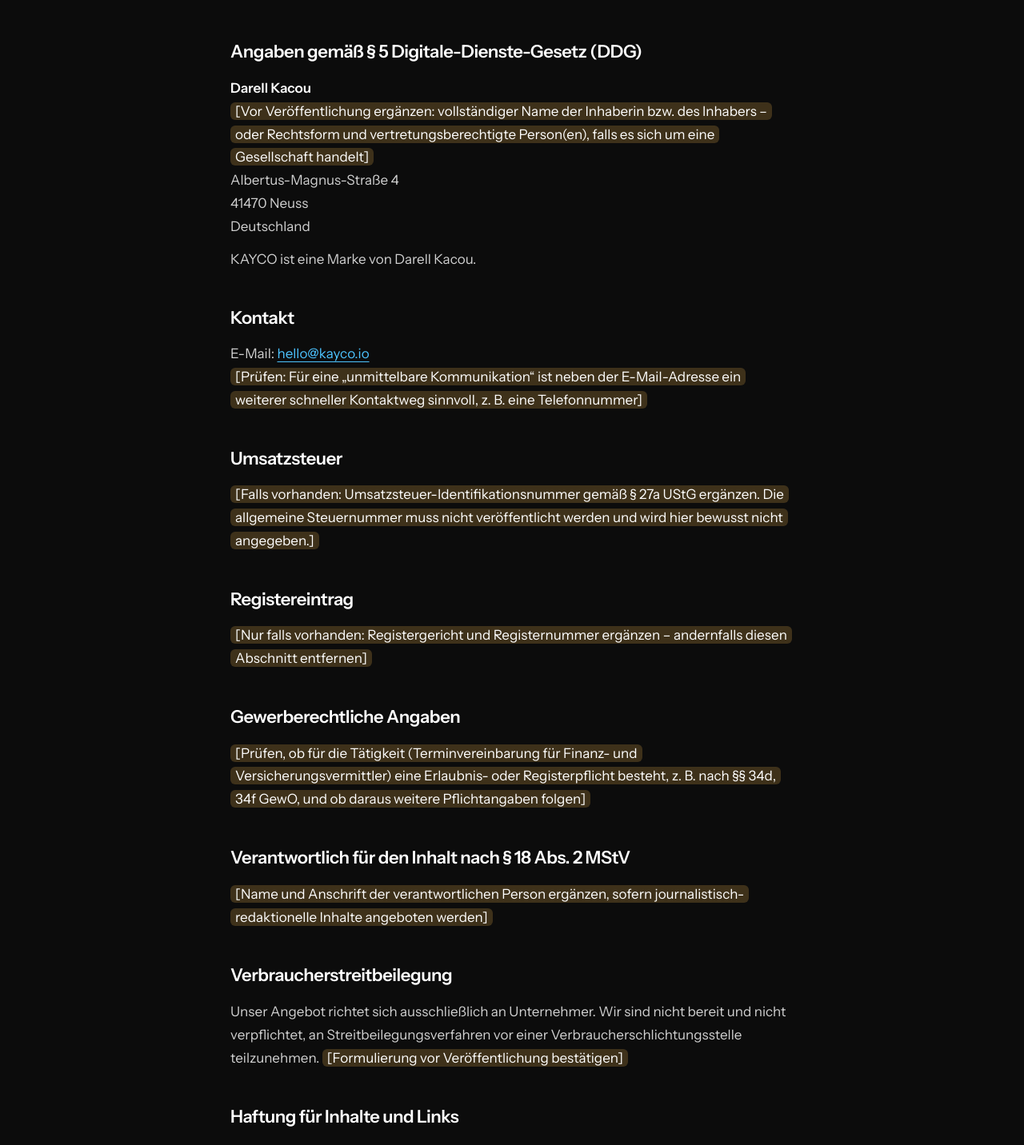
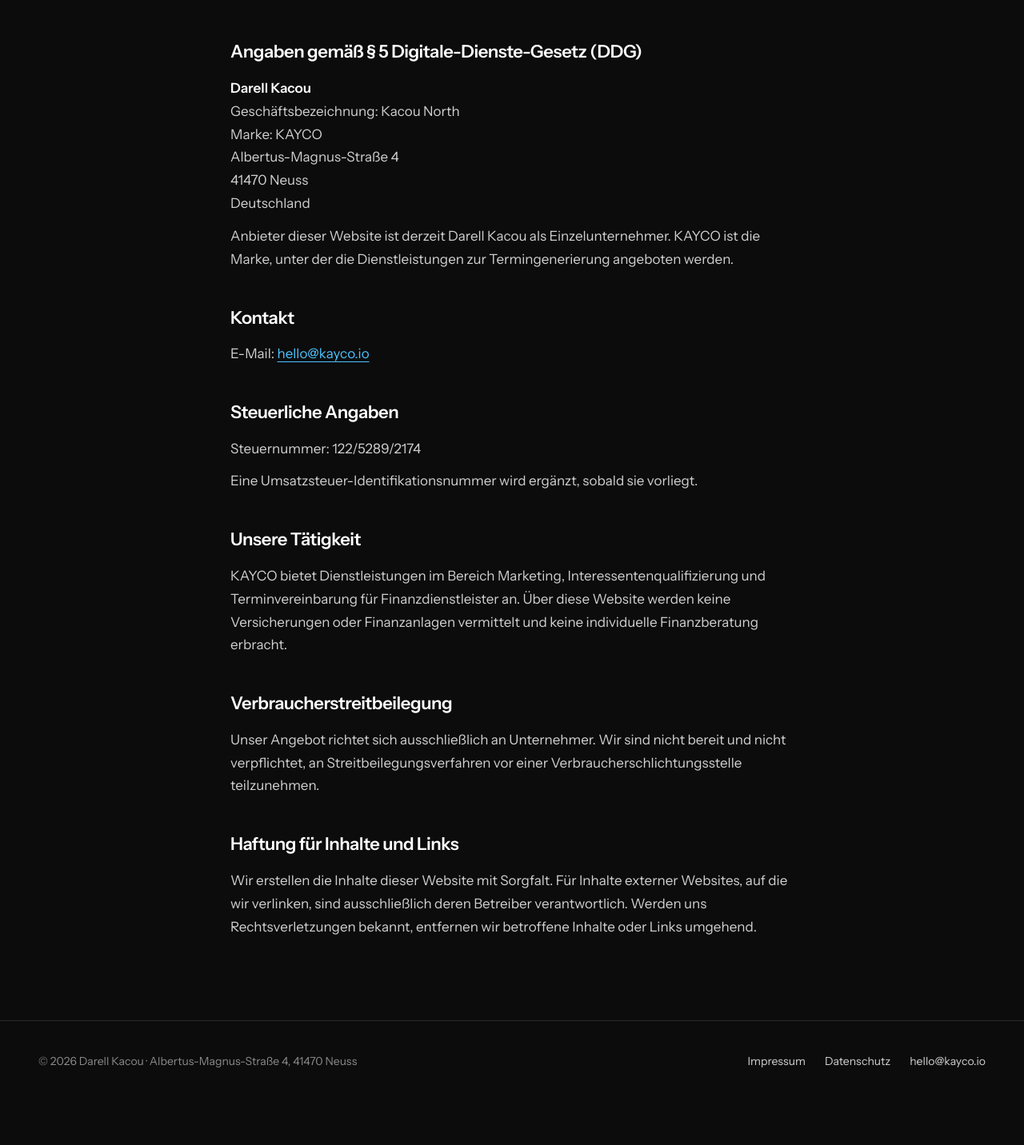
Before and after one commit to Darelljun/terminagentur, a Next.js app: page /impressum in a window 1280 px wide. Shown: the part 430-1862 px from the top of the page at 80% size. After the commit the page ends 1807 px from the top, so only its background shows below. Built offline with nearby package versions, Linux system fonts and the light colour scheme; no server answers.

Commit message:
Update KAYCO legal operator information pending GbR setup

```diff
--- a/src/app/impressum/page.tsx
+++ b/src/app/impressum/page.tsx
@@ -1,26 +1,25 @@
 import type { Metadata } from "next";
-import { LegalPage, Todo } from "@/components/site/legal-page";
+import { LegalPage } from "@/components/site/legal-page";
 import { site } from "@/lib/site";
 
 export const metadata: Metadata = {
   title: "Impressum",
-  description: "Impressum von KAYCO, einer Marke von Kacou North, Neuss.",
+  description: "Impressum und Anbieterkennzeichnung von KAYCO.",
   alternates: { canonical: "/impressum" },
   robots: { index: true, follow: true },
 };
 
 export default function ImpressumPage() {
   return (
-    <LegalPage title="Impressum" updated="November 2026">
+    <LegalPage title="Impressum" updated="November 2026" showDraftNotice={false}>
       <section>
         <h2>Angaben gemäß § 5 Digitale-Dienste-Gesetz (DDG)</h2>
         <p>
           <strong>{site.legalName}</strong>
           <br />
-          <Todo>
-            Vor Veröffentlichung ergänzen: vollständiger Name der Inhaberin bzw. des Inhabers – oder Rechtsform und
-            vertretungsberechtigte Person(en), falls es sich um eine Gesellschaft handelt
-          </Todo>
+          Geschäftsbezeichnung: {site.tradingName}
+          <br />
+          Marke: {site.name}
           <br />
           {site.address.street}
           <br />
@@ -28,70 +27,48 @@ export default function ImpressumPage() {
           <br />
           {site.address.country}
         </p>
-        <p>KAYCO ist eine Marke von {site.legalName}.</p>
+        <p>
+          Anbieter dieser Website ist derzeit Darell Kacou als Einzelunternehmer. KAYCO ist die Marke,
+          unter der die Dienstleistungen zur Termingenerierung angeboten werden.
+        </p>
       </section>
 
       <section>
         <h2>Kontakt</h2>
         <p>
           E-Mail: <a href={`mailto:${site.email}`}>{site.email}</a>
-          <br />
-          <Todo>
-            Prüfen: Für eine „unmittelbare Kommunikation“ ist neben der E-Mail-Adresse ein weiterer schneller Kontaktweg
-            sinnvoll, z. B. eine Telefonnummer
-          </Todo>
         </p>
       </section>
 
       <section>
-        <h2>Umsatzsteuer</h2>
-        <p>
-          <Todo>
-            Falls vorhanden: Umsatzsteuer-Identifikationsnummer gemäß § 27a UStG ergänzen. Die allgemeine Steuernummer
-            muss nicht veröffentlicht werden und wird hier bewusst nicht angegeben.
-          </Todo>
-        </p>
+        <h2>Steuerliche Angaben</h2>
+        <p>Steuernummer: {site.taxNumber}</p>
+        <p>Eine Umsatzsteuer-Identifikationsnummer wird ergänzt, sobald sie vorliegt.</p>
       </section>
 
       <section>
-        <h2>Registereintrag</h2>
+        <h2>Unsere Tätigkeit</h2>
         <p>
-          <Todo>Nur falls vorhanden: Registergericht und Registernummer ergänzen – andernfalls diesen Abschnitt entfernen</Todo>
-        </p>
-      </section>
-
-      <section>
-        <h2>Gewerberechtliche Angaben</h2>
-        <p>
-          <Todo>
-            Prüfen, ob für die Tätigkeit (Terminvereinbarung für Finanz- und Versicherungsvermittler) eine Erlaubnis- oder
-            Registerpflicht besteht, z. B. nach §§ 34d, 34f GewO, und ob daraus weitere Pflichtangaben folgen
-          </Todo>
-        </p>
-      </section>
-
-      <section>
-        <h2>Verantwortlich für den Inhalt nach § 18 Abs. 2 MStV</h2>
-        <p>
-          <Todo>Name und Anschrift der verantwortlichen Person ergänzen, sofern journalistisch-redaktionelle Inhalte angeboten werden</Todo>
+          KAYCO bietet Dienstleistungen im Bereich Marketing, Interessentenqualifizierung und
+          Terminvereinbarung für Finanzdienstleister an. Über diese Website werden keine
+          Versicherungen oder Finanzanlagen vermittelt und keine individuelle Finanzberatung erbracht.
         </p>
       </section>
 
       <section>
         <h2>Verbraucherstreitbeilegung</h2>
         <p>
-          Unser Angebot richtet sich ausschließlich an Unternehmer. Wir sind nicht bereit und nicht verpflichtet, an
-          Streitbeilegungsverfahren vor einer Verbraucherschlichtungsstelle teilzunehmen.{" "}
-          <Todo>Formulierung vor Veröffentlichung bestätigen</Todo>
+          Unser Angebot richtet sich ausschließlich an Unternehmer. Wir sind nicht bereit und nicht
+          verpflichtet, an Streitbeilegungsverfahren vor einer Verbraucherschlichtungsstelle teilzunehmen.
         </p>
       </section>
 
       <section>
         <h2>Haftung für Inhalte und Links</h2>
         <p>
-          Wir erstellen die Inhalte dieser Website mit Sorgfalt. Für Inhalte externer Websites, auf die wir verlinken, sind
-          ausschließlich deren Betreiber verantwortlich. Werden uns Rechtsverletzungen bekannt, entfernen wir betroffene
-          Inhalte oder Links umgehend.
+          Wir erstellen die Inhalte dieser Website mit Sorgfalt. Für Inhalte externer Websites, auf die wir
+          verlinken, sind ausschließlich deren Betreiber verantwortlich. Werden uns Rechtsverletzungen
+          bekannt, entfernen wir betroffene Inhalte oder Links umgehend.
         </p>
       </section>
     </LegalPage>
```
